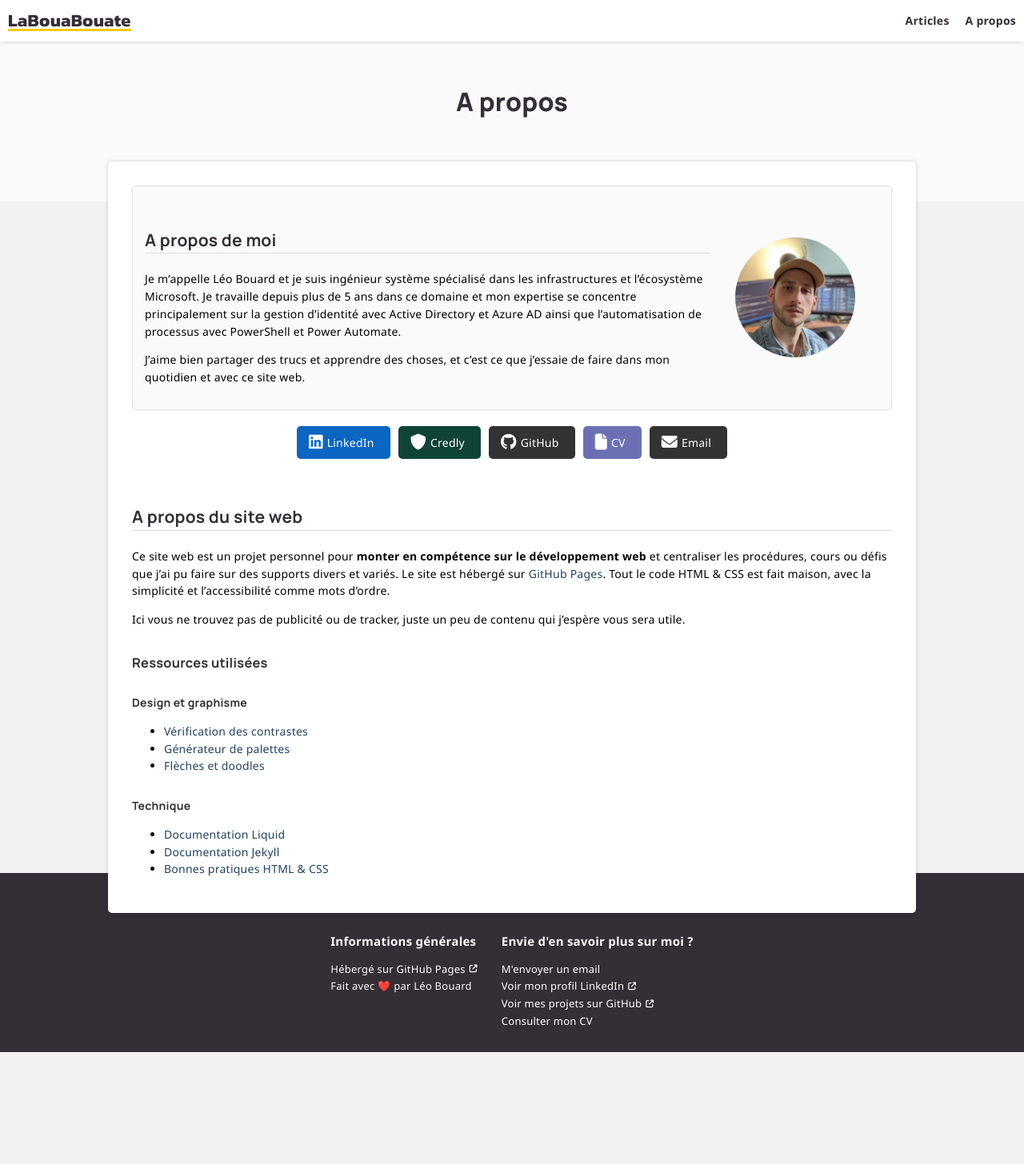
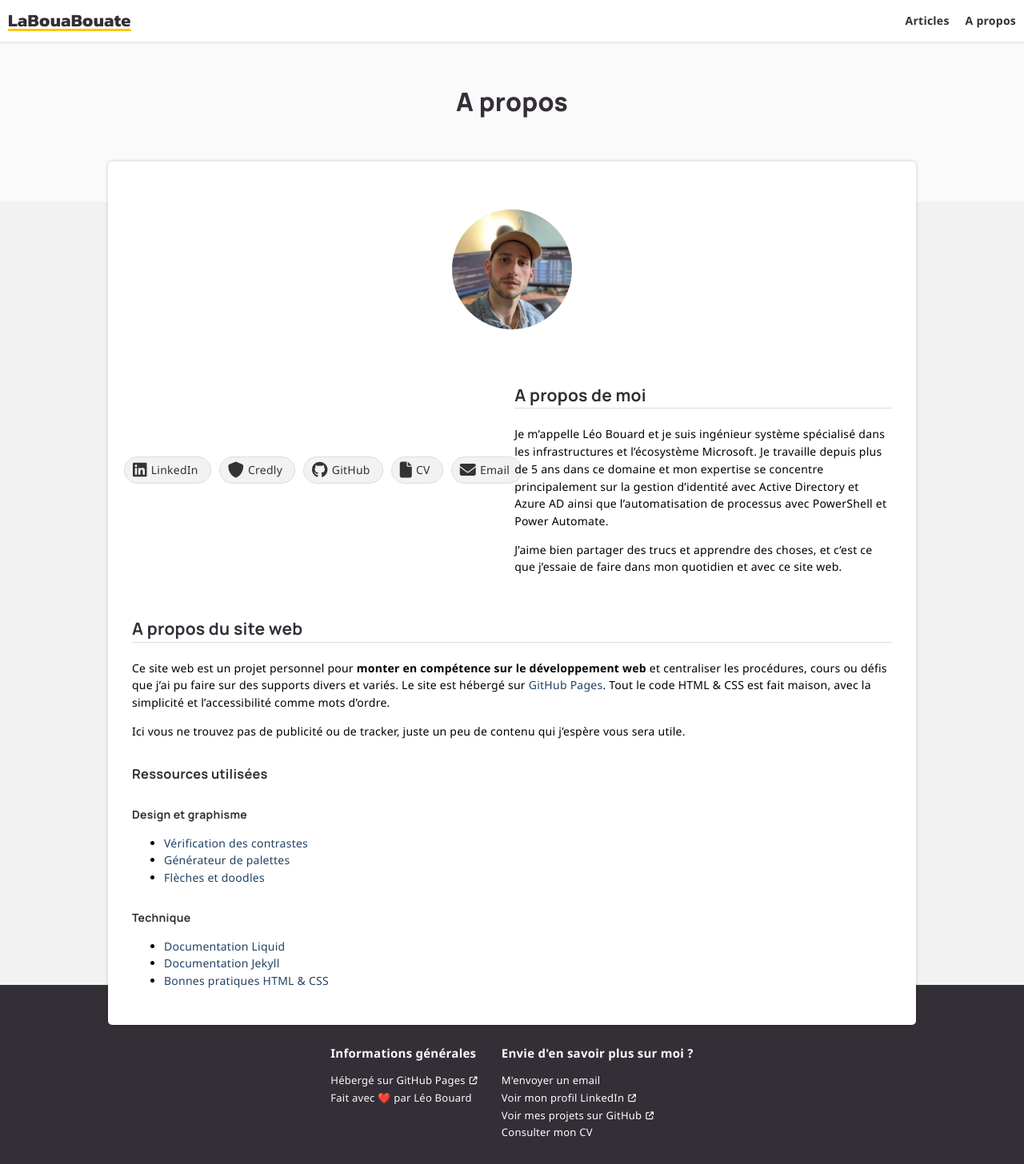
Before and after one commit to leobouard/leobouard.github.io, a Jekyll site: the page built from about.md, in a window 1280 px wide. Shown: the whole page at 80% size. Built offline with Jekyll 4.4.1, drawn with Linux system fonts in a browser that asks for light colours; nearby versions of some CDN libraries; some web fonts are replaced; before the commit the page ends 1316 px from its top, so only the background shows below that.

Commit message:
Mise à jour About

```diff
--- a/about.md
+++ b/about.md
@@ -6,39 +6,37 @@ description: "Plus d'informations sur le site web et moi-même"
 ---
 
 <div class="aboutMe">
+    <!-- Personal links section -->
+    <div style="display: flex; margin: auto -15px; justify-content: center;">
+        <div class="personalLinks">
+            <a href="{{ site.linkedin }}" target="_blank">
+                <i class="fa-brands fa-linkedin"></i>
+                <span>LinkedIn</span>
+            </a>
+            <a href="{{ site.credly }}" target="_blank">
+                <i class="fa-solid fa-shield"></i>
+                <span>Credly</span>
+            </a>
+            <a href="{{ site.github.owner_url }}" target="_blank">
+                <i class="fa-brands fa-github"></i>
+                <span>GitHub</span>
+            </a>
+            <a href="/cv" class="cv">
+                <i class="fa-solid fa-file"></i>
+                <span>CV</span>
+            </a>
+            <a href="mailto:{{ site.emailAddress }}">
+                <i class="fa-solid fa-envelope"></i>
+                <span>Email</span>
+            </a>
+        </div>
+    </div>
     <div>
         <h2 id="a-propos-de-moi">A propos de moi</h2>
         <p>Je m’appelle Léo Bouard et je suis ingénieur système spécialisé dans les infrastructures et l’écosystème Microsoft. Je travaille depuis plus de 5 ans dans ce domaine et mon expertise se concentre principalement sur la gestion d’identité avec Active Directory et Azure AD ainsi que l’automatisation de processus avec PowerShell et Power Automate.</p>
         <p>J’aime bien partager des trucs et apprendre des choses, et c’est ce que j’essaie de faire dans mon quotidien et avec ce site web.</p>
     </div>
     <img src="/assets/images/profile-picture.jpg" alt="Photo de profil" height="100" width="100">
-</div>
-
-<!-- Personal links section -->
-
-<div style="display: flex; margin: auto -15px; justify-content: center;">
-    <div class="personalLinks">
-        <a href="{{ site.linkedin }}" target="_blank" class="linkedIn">
-            <i class="fa-brands fa-linkedin"></i>
-            <span>LinkedIn</span>
-        </a>
-        <a href="{{ site.credly }}" target="_blank" class="credly">
-            <i class="fa-solid fa-shield"></i>
-            <span>Credly</span>
-        </a>
-        <a href="{{ site.github.owner_url }}" target="_blank" class="github">
-            <i class="fa-brands fa-github"></i>
-            <span>GitHub</span>
-        </a>
-        <a href="/cv" class="cv">
-            <i class="fa-solid fa-file"></i>
-            <span>CV</span>
-        </a>
-        <a href="mailto:{{ site.emailAddress }}" class="emailAddress">
-            <i class="fa-solid fa-envelope"></i>
-            <span>Email</span>
-        </a>
-    </div>
 </div>
 
 ## A propos du site web
--- a/assets/css/about.scss
+++ b/assets/css/about.scss
@@ -4,10 +4,6 @@
 div.aboutMe {
     display: flex;
     flex-wrap: wrap-reverse;
-    border: 1px solid #ddd;
-    border-radius: 5px;
-    background-color: #fafafa;
-    padding: 15px;
 }
 
 div.aboutMe > div {
@@ -43,16 +39,16 @@ div.personalLinks > a {
     flex-direction: unset;
     justify-content: center;
     align-items: center;
-    background-color: #333;
-    padding: 5px 15px;
-    border-radius: 5px;
-    color: #FFF;
+    background-color: #f2f2f2;
+    padding: 0px 10px;
+    border-radius: 30px;
+    border: 1px solid #ddd;
+    color: #333;
     font-weight: 400;
-    /*min-width: 70px;*/
 }
 
 div.personalLinks > a:hover {
-    color: #FFF;
+    color: #000;
     text-decoration: none;
 
     span {
@@ -69,18 +65,6 @@ div.personalLinks > a > span {
     padding: 5px;
 }
 
-div.personalLinks > a.linkedIn {
-    background-color: #0a66c2;
-}
-
-div.personalLinks > a.credly {
-    background-color: #0f4338;
-}
-
-div.personalLinks > a.cv {
-    background-color: #6b70b5;
-}
-
 @media print, screen and (max-width: 550px) {
 
     div.aboutMe > img {
```
